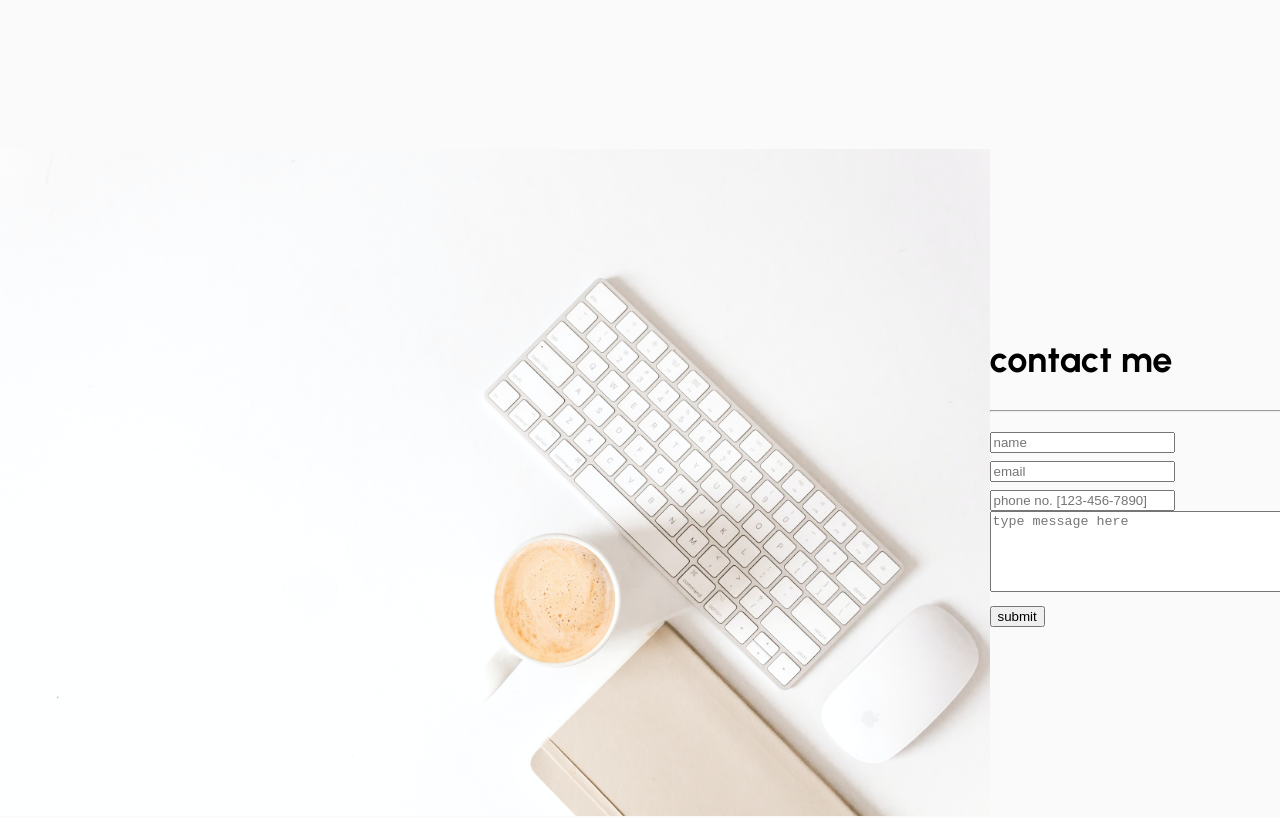
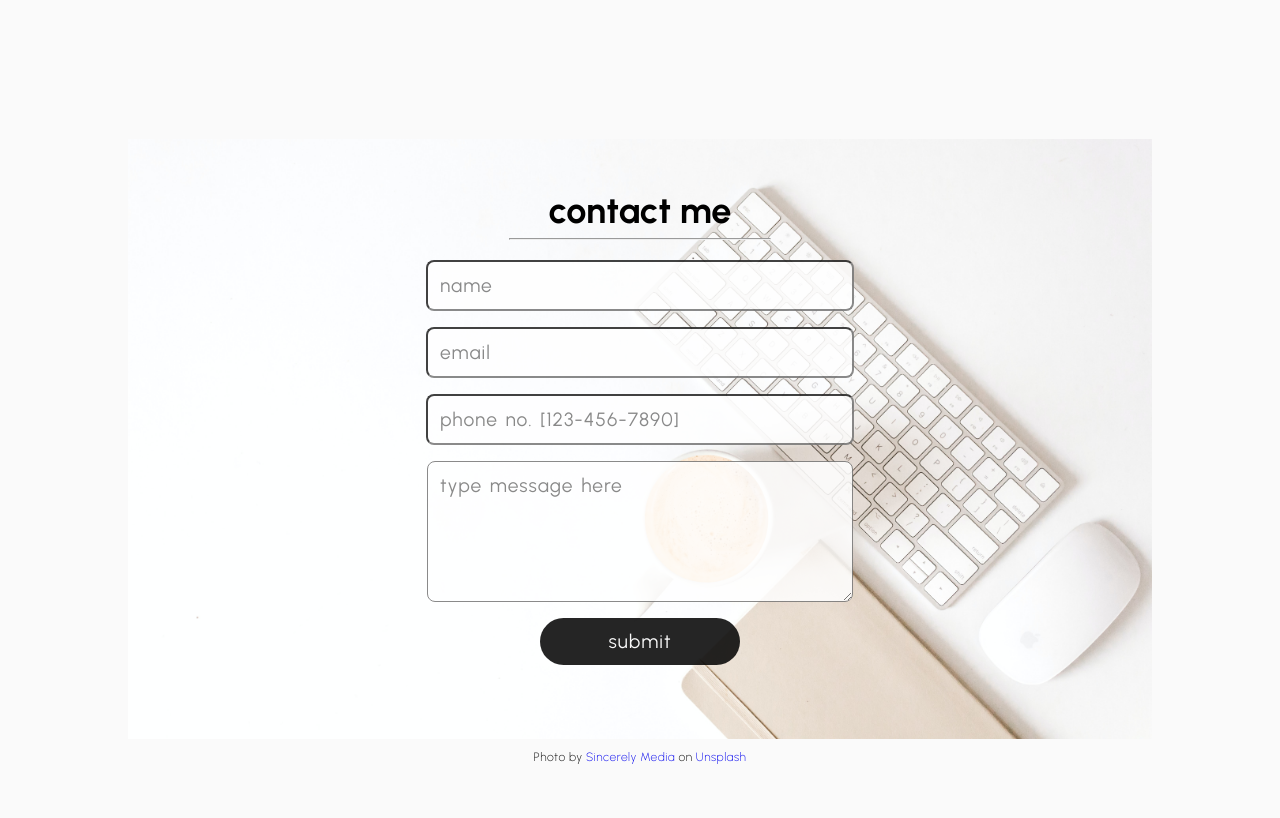
Before and after one commit to VLOrozco/VLOrozco-portfolio, a plain HTML site: page index.html in a window 1280 px wide. Shown: the part 2700-3518 px from the top of the page. Drawn offline with Linux system fonts and the light colour scheme.

Commit message:
Update style.css
added typography and layout styles for contact section

```diff
--- a/style/style.css
+++ b/style/style.css
@@ -175,14 +175,34 @@ hr {
     color: deeppink;
   }
 
+/* CONTACT SECTION | TYPOGRAPHY */
+.container form hr {
+  color: rgba(211, 211, 211, 0.743);
+}
+.container form input,
+.container form textarea {
+  font-family: "Urbanist", sans-serif;
+  font-size: 0.8rem;
+  font-weight: 400;
+  letter-spacing: 1px;
+  word-spacing: 2px;
+  cursor: text;
+}
+.container form input:focus,
+.container form textarea:focus {
+  font-family: "Urbanist", sans-serif;
+}
+.container form #submit {
+  color: rgb(250, 250, 250);
+  cursor: pointer;
+}
+
 /* CREDITS & ATTRIBUTION | TYPOGRAPHY */
 .photo-credit, #attribution {
   font-weight: 200;
   font-size: 12px;
   letter-spacing: 0.5px;
-  padding: 10px;
   text-align: center;
-  font-size: 12px;
 }
 
 /* ========================================================================= */
@@ -415,13 +435,86 @@ section {
       background-repeat: no-repeat;
     }
 
+/* CONTACT SECTION | LAYOUT */
+    .container {
+      position: relative;
+      margin: 0;
+      margin-bottom: 0.5rem;
+      padding: 0;
+
+      display: flex;
+      flex-direction: column;
+      justify-content: center;
+      align-items: center;
+    }
+    .container #contact-img {
+      position: absolute;
+      height: clamp(10rem, 80vh, 25rem);
+      width: clamp(10rem, 80vw, 45rem);
+      -o-object-fit: cover;
+      object-fit: cover;
+      -o-object-position: bottom center;
+      object-position: bottom center;
+    }
+    .container form {
+      position: relative;
+      top: 40px;
+      width: 500px;
+      margin-bottom: 80px;
+      padding-bottom: 15px;
+
+      display: flex;
+      flex-direction: column;
+      justify-content: center;
+      align-items: center;
+
+      z-index: 2;
+    }
+    .container form h1 {
+      z-index: 1;
+    }
+    .container form hr {
+      width: 260px;
+      margin-top: -1rem;
+      margin-bottom: 0.5rem;
+    }
+    .container form input,
+    .container form textarea {
+      width: 80%;
+      margin: 8px;
+      margin-left: 1rem;
+      margin-right: 1rem;
+      padding: 12px;
+      opacity: 0.85;
+      border-radius: 8px;
+    }
+    .container form input:focus,
+    .container form textarea:focus {
+      outline: none;
+      border: 3px solid rgb(0, 0, 0);
+      background-color: rgba(255, 20, 147, 0.3);
+    }
+    .container form #submit {
+      width: 200px;
+      background-color: rgb(0, 0, 0);
+      border: none;
+      border-radius: 25px;
+      cursor: pointer;
+    }
+    .container form #submit:hover {
+      background-color: rgb(255, 20, 147);
+    }
+
 /* CREDITS & ATTRIBUTION | LAYOUT */
-.photo-credit {
-  margin-bottom: 80px;
+.photo-credit, #attribution {
+  padding: 10px;
 }
-#attribution {
-  margin-left: 130px;
-}
+  .photo-credit {
+    margin-bottom: 80px;
+  }
+  #attribution {
+    margin-left: 130px;
+  }
 
 /* FOOTER | LAYOUT */
 #footer {
```
